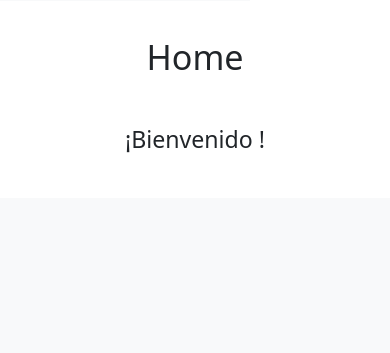
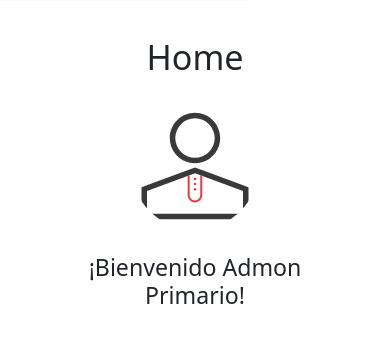
Before and after one commit to joselib/GAES, a PHP site: page /GAES/dashboard in a window 390 px wide. Shown: the part 843-1196 px from the top of the page. Before the commit the page ends 996 px from the top, so only its background shows below. Run offline with PHP 8.4, Linux system fonts and the light colour scheme; a user stored in the database is signed in.

Commit message:
add show data user login in dashboard

```diff
--- a/app/views/content/dashboard-view.php
+++ b/app/views/content/dashboard-view.php
@@ -5,19 +5,19 @@
         <div class="row justify-content-center">
           <div class="col-auto">
             <figure class="figure">
-              <?php /*
-              if(is_file("./app/views/fotos/".$_SESSION['foto'])){
-                echo '<img src="'.APP_URL.'app/views/fotos/'.$_SESSION['foto'].'" class="figure-img img-fluid rounded-circle" style="width: 128px; height: 128px; object-fit: cover;" alt="User profile picture">';
+              <?php
+              if(is_file("./app/views/photos/".$_SESSION['photo'])){
+                echo '<img src="'.APP_URL.'app/views/photos/'.$_SESSION['photo'].'" class="figure-img img-fluid rounded-circle" style="width: 128px; height: 128px; object-fit: cover;" alt="User profile picture">';
               } else {
-                echo '<img src="'.APP_URL.'app/views/fotos/default.png" class="figure-img img-fluid rounded-circle" style="width: 128px; height: 128px; object-fit: cover;" alt="Default profile picture">';
+                echo '<img src="'.APP_URL.'app/views/photos/photo_default_user.svg" class="figure-img img-fluid rounded-circle" style="width: 128px; height: 128px; object-fit: cover;" alt="Default profile picture">';
               }
-              */ ?>
+              ?>
             </figure>
           </div>
         </div>
         <div class="row justify-content-center">
           <div class="col-auto">
-            <h2 class="h3 text-center">¡Bienvenido <?php /* echo htmlspecialchars($_SESSION['nombre']." ".$_SESSION['apellido'], ENT_QUOTES, 'UTF-8');*/?>!</h2>
+            <h2 class="h3 text-center">¡Bienvenido <?php echo htmlspecialchars($_SESSION['name']." ".$_SESSION['lastname'], ENT_QUOTES, 'UTF-8'); ?>!</h2>
           </div>
         </div>
       </div>
--- a/app/views/inc/navbar.php
+++ b/app/views/inc/navbar.php
@@ -34,11 +34,11 @@
         <div class="dropdown pb-4">
           <a href="#" class="d-flex align-items-center text-dark text-decoration-none dropdown-toggle" id="dropdownUser1" data-bs-toggle="dropdown" aria-expanded="false">
             <img src="<?php echo APP_URL; ?>app/views/photos/photo_default_user.svg" alt="hugenerd" width="30" height="30" class="rounded-circle">
-            <span class="d-none d-sm-inline mx-1">** <?php /* echo $_SESSION['usuario']; */ ?> **</span>
+            <span class="d-none d-sm-inline mx-1">** <?php  echo $_SESSION['user'];  ?> **</span>
           </a>
           <ul class="dropdown-menu dropdown-menu-dark text-small shadow" aria-labelledby="dropdownUser1">
-            <li><a class="dropdown-item" href="<?php /* echo APP_URL."userUpdate/".$_SESSION['id']."/";  */ ?>">Mi cuenta</a></li>
-            <li><a class="dropdown-item" href="<?php /* echo APP_URL."userPhoto/".$_SESSION['id']."/"; */ ?>">Mi foto</a></li>
+            <li><a class="dropdown-item" href="<?php  echo APP_URL."userUpdate/".$_SESSION['id']."/";  ?>">Mi cuenta</a></li>
+            <li><a class="dropdown-item" href="<?php  echo APP_URL."userPhoto/".$_SESSION['id']."/"; ?>">Mi foto</a></li>
             <li><hr class="dropdown-divider"></li>
             <li><a class="dropdown-item" href="<?php echo APP_URL."logOut/"; ?>" id="btn_exit">Salir</a></li>
           </ul>
```
